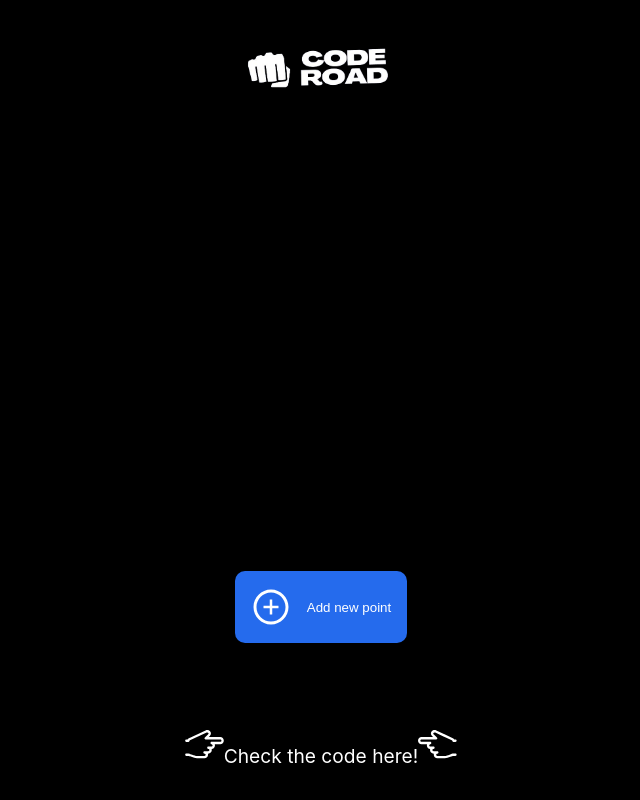
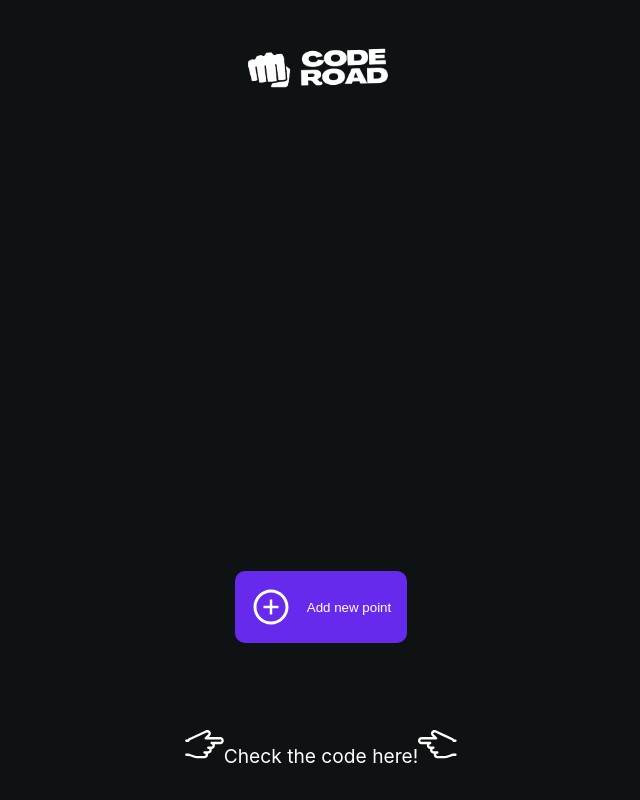
Before and after one commit to pawelrybka/React-Typescript-Game, a React (Vite) app: page / in a window 1280 px wide. Shown: the whole page, without its empty margins (319-959 px from the left). Built offline with nearby package versions, Linux system fonts and the light colour scheme.

Commit message:
Changing color style

```diff
--- a/src/App.css
+++ b/src/App.css
@@ -1,9 +1,9 @@
 :root{
   --font-family: Inter, system-ui, Avenir, Helvetica, Arial, sans-serif;
   --text: rgba(255, 255, 255);
-  --light-blue: rgb(37,107,237);
-  --dark-blue: rgb(23,34,54);
-  --background-blue: rgb(12,22,45);
+  --light-blue: rgb(102,42,237);
+  --dark-blue: rgb(26, 34, 36);
+  --background-blue: rgb(14,18,19);
   --confirm-green: rgb(55,137,55);
 }
 
@@ -15,7 +15,7 @@
 
 body {
   font-family: var(--font-family);
-  background-color: black;
+  background-color: var(--background-blue);
   color: var(--text)
 }
 
--- a/src/components/Footer/Footer.module.css
+++ b/src/components/Footer/Footer.module.css
@@ -1,7 +1,7 @@
 .footer{
     padding: 2rem;
     text-align: center;
-    background-color: black;
+    background-color: var(--background-blue)
 }
 
 .footer a{
--- a/src/components/PointConfiguration/PointConfiguration.module.css
+++ b/src/components/PointConfiguration/PointConfiguration.module.css
@@ -115,5 +115,5 @@
 }
 
 .green{
-    background-color: green;
+    background-color: var(--confirm-green);
 }
```
